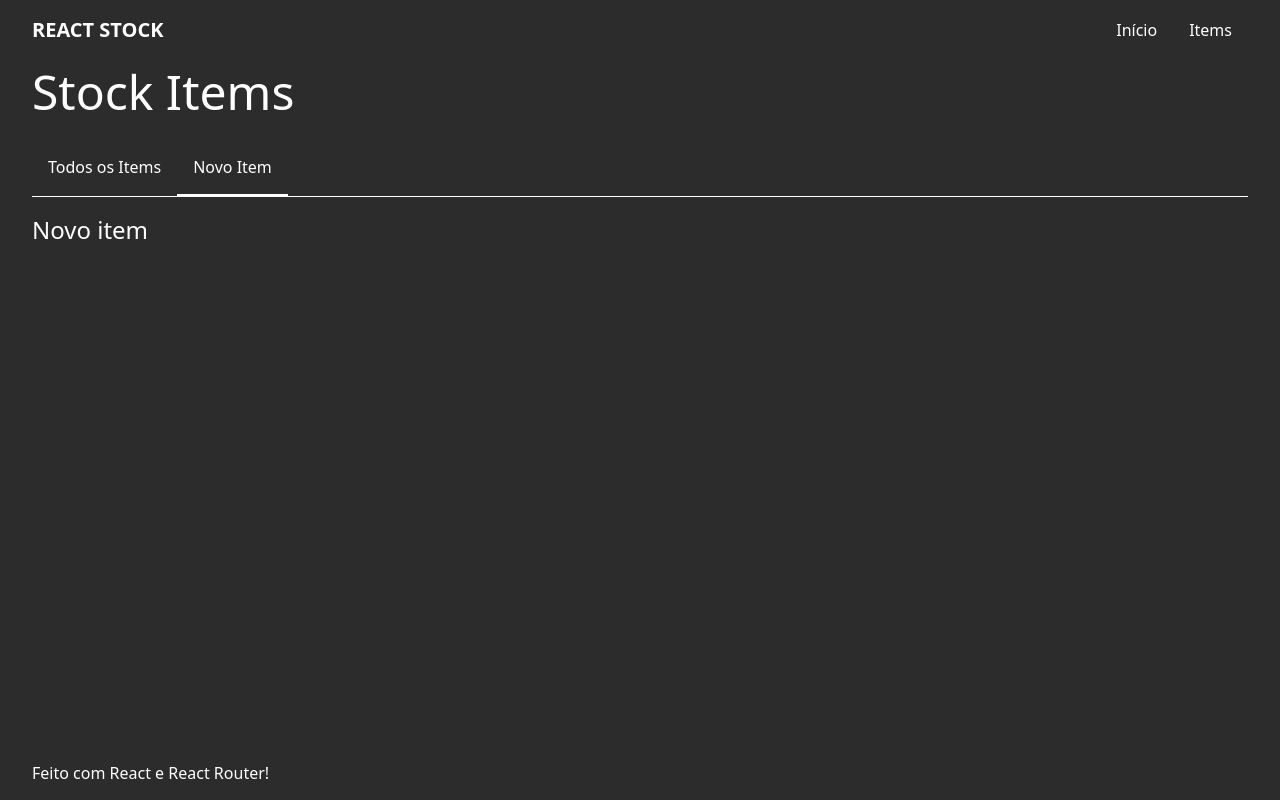
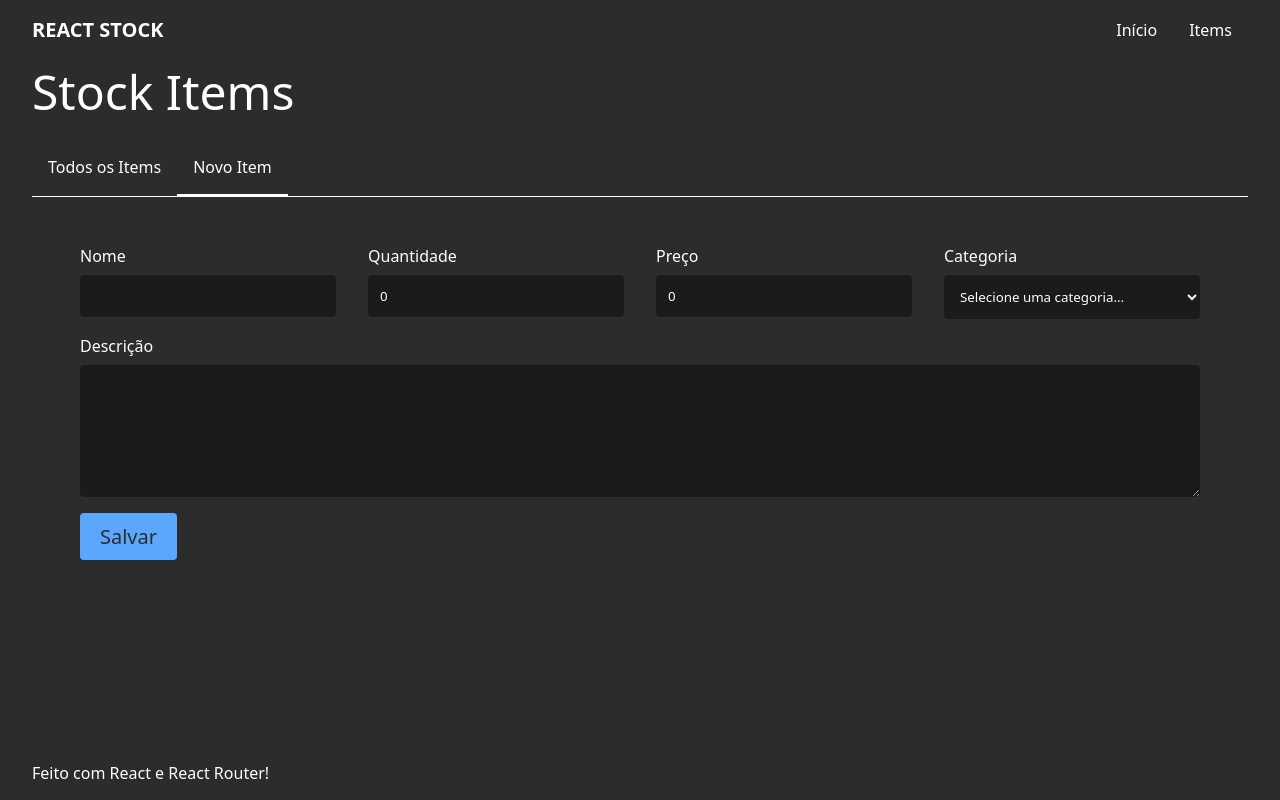
Before and after one commit to anthonymnf/React-Stock---SPA, a React (Vite) app: page /items/new in a window 1280 px wide. Built offline with nearby package versions, Linux system fonts and the light colour scheme.

Commit message:
Criação de classe para os items de estoque, criação do form para cadastrar os items

```diff
--- /dev/null
+++ b/src/components/ItemForm.jsx
@@ -0,0 +1,126 @@
+import PropTypes from "prop-types";
+import StockItem, { CATEGORIES } from "../entities/StockItem";
+import { useRef, useState } from "react";
+import useStock from "../hooks/useStock";
+
+ItemForm.propTypes = {
+  itemToUpdate: PropTypes.object,
+};
+
+export default function ItemForm({ itemToUpdate }) {
+  const defaultItem = {
+    name: "",
+    description: "",
+    quantity: 0,
+    price: 0,
+    category: "",
+  };
+
+  const [item, setItem] = useState(itemToUpdate ? itemToUpdate : defaultItem);
+  const { addItem, updateItem } = useStock();
+  const inputRef = useRef(null);
+
+  const handleChange = (ev) => {
+    setItem((current) => ({ ...current, [ev.target.name]: ev.target.value }));
+  };
+
+  const handleSubmit = (ev) => {
+    ev.preventDefault();
+    try {
+      if (itemToUpdate) {
+        updateItem(itemToUpdate.id, item);
+        alert("Item atualizado com sucesso!");
+      } else {
+        const validItem = new StockItem(item);
+        addItem(validItem);
+        setItem(defaultItem);
+        alert("Item cadastrado com sucesso!");
+      }
+    } catch (err) {
+      console.log(err.message);
+      alert("Ocorreu um erro.");
+    } finally {
+      inputRef.current.focus();
+    }
+  };
+
+  return (
+    <form onSubmit={handleSubmit}>
+      <div className="row">
+        <div>
+          <label htmlFor="name">Nome</label>
+          <input
+            type="text"
+            name="name"
+            id="name"
+            required
+            ref={inputRef}
+            value={item.name}
+            onChange={handleChange}
+          />
+        </div>
+        <div>
+          <label htmlFor="quantity">Quantidade</label>
+          <input
+            type="number"
+            name="quantity"
+            id="quantity"
+            required
+            min={0}
+            step={1}
+            value={item.quantity}
+            onChange={handleChange}
+          />
+        </div>
+        <div>
+          <label htmlFor="price">Preço</label>
+          <input
+            type="number"
+            name="price"
+            id="price"
+            required
+            min={0.0}
+            step={0.01}
+            value={item.price}
+            onChange={handleChange}
+          />
+        </div>
+        <div>
+          <label htmlFor="category">Categoria</label>
+          <select
+            name="category"
+            id="category"
+            required
+            value={item.category}
+            onChange={handleChange}
+          >
+            <option disabled value="">
+              Selecione uma categoria...
+            </option>
+            {CATEGORIES.map((category) => (
+              <option
+                key={category}
+                value={category}
+                defaultChecked={item.category === category}
+              >
+                {category}
+              </option>
+            ))}
+          </select>
+        </div>
+      </div>
+      <div className="form-control">
+        <label htmlFor="description">Descrição</label>
+        <textarea
+          name="description"
+          id="description"
+          required
+          rows={6}
+          value={item.description}
+          onChange={handleChange}
+        ></textarea>
+      </div>
+      <button className="button is-primary is-large">Salvar</button>
+    </form>
+  );
+}
--- /dev/null
+++ b/src/entities/StockItem.js
@@ -0,0 +1,42 @@
+export const CATEGORIES = [
+  "Jogos",
+  "Livros",
+  "Brinquedos",
+  "Acessórios",
+  "Eletrodomésticos",
+  "Mobílias",
+];
+
+export default class StockItem {
+  constructor({ name, description, quantity, price, category }) {
+    this.id = Math.floor(Math.random() * 10000000);
+    this.name = name;
+    this.description = description;
+    this.quantity = +quantity;
+    this.price = +price;
+    this.category = category;
+    this.createdAt = new Date();
+    this.updatedAt = new Date();
+    this.#validate();
+  }
+
+  #validate() {
+    const validName = typeof this.name === "string";
+    const validDescription = typeof this.description === "string";
+    const validQuantity =
+      typeof this.quantity === "number" && Number.isInteger(this.quantity);
+    const validPrice = typeof this.price === "number";
+    const validCategory = CATEGORIES.includes(this.category);
+    if (
+      !(
+        validName &&
+        validDescription &&
+        validQuantity &&
+        validPrice &&
+        validCategory
+      )
+    ) {
+      throw new Error("Invalid item!");
+    }
+  }
+}
--- a/src/pages/items/CreateItem.jsx
+++ b/src/pages/items/CreateItem.jsx
@@ -1,3 +1,5 @@
+import ItemForm from "../../components/ItemForm";
+
 export default function CreateItem() {
-  return <h2>Novo item</h2>;
+  return <ItemForm />;
 }
```
